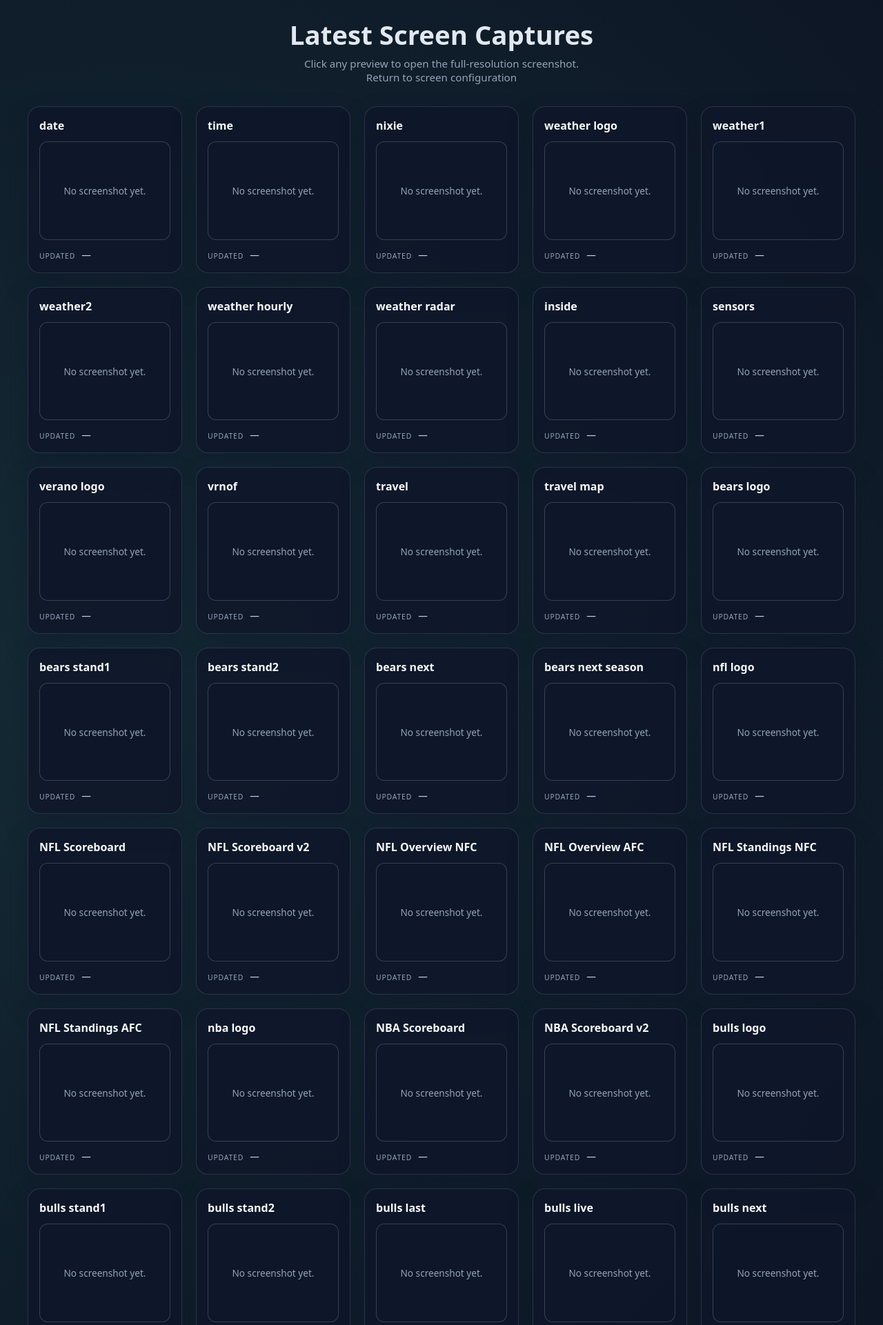
After one commit to mrjrask/desk_display_display_hat_mini, a Flask app: page /screenshots in a window 1280 px wide. The commit adds this page. Shown: the top 1921 px of the page at 69% size. Run offline with Flask 3, Linux system fonts and the light colour scheme.

Commit message:
Link screenshots and config pages

```diff
--- a/config_ui.py
+++ b/config_ui.py
@@ -4,10 +4,13 @@ from __future__ import annotations
 
 import json
 import os
+from datetime import datetime
+from pathlib import Path
 from typing import Any, Dict, Iterable, List, Optional, Tuple
 
-from flask import Flask, jsonify, render_template, request
+from flask import Flask, abort, jsonify, render_template, request, send_from_directory
 
+from paths import resolve_storage_paths
 from schedule import build_scheduler
 from screens_catalog import SCREEN_IDS
 
@@ -24,6 +27,7 @@ STYLE_CONFIG_PATH = os.environ.get(
 
 SCREEN_CONFIG_HOST = os.environ.get("SCREEN_CONFIG_HOST", "0.0.0.0")
 SCREEN_CONFIG_PORT = int(os.environ.get("SCREEN_CONFIG_PORT", "5002"))
+ALLOWED_SCREEN_EXTS = (".png", ".jpg", ".jpeg")
 
 app = Flask(__name__)
 
@@ -89,6 +93,46 @@ def _serialize_alt_screen(value: Any) -> str:
     if isinstance(value, str):
         return value
     return ""
+
+
+def _sanitize_filename_prefix(name: str) -> str:
+    """Return a filesystem-friendly filename prefix."""
+
+    safe = name.strip().replace("/", "-").replace("\\", "-")
+    safe = safe.replace(" ", "_")
+    safe = "".join(ch for ch in safe if ch.isalnum() or ch in ("_", "-"))
+    return safe or "screen"
+
+
+def _current_screenshot_dir() -> Path:
+    storage_paths = resolve_storage_paths()
+    return storage_paths.current_screenshot_dir
+
+
+def _format_timestamp(timestamp: float) -> str:
+    return datetime.fromtimestamp(timestamp).strftime("%Y-%m-%d %H:%M:%S")
+
+
+def _build_screenshot_entries() -> List[Dict[str, Optional[str]]]:
+    current_dir = _current_screenshot_dir()
+    entries: List[Dict[str, Optional[str]]] = []
+    for screen_id in SCREEN_IDS:
+        prefix = _sanitize_filename_prefix(screen_id)
+        filename = f"{prefix}.png"
+        path = current_dir / filename
+        entry: Dict[str, Optional[str]] = {
+            "id": screen_id,
+            "filename": None,
+            "timestamp": None,
+        }
+        if path.exists():
+            entry["filename"] = filename
+            try:
+                entry["timestamp"] = _format_timestamp(path.stat().st_mtime)
+            except OSError:
+                entry["timestamp"] = None
+        entries.append(entry)
+    return entries
 
 
 def _normalise_hex_color(value: str) -> Optional[str]:
@@ -280,6 +324,20 @@ def screen_config() -> str:
     )
 
 
+@app.get("/screenshots")
+def screen_screenshots() -> str:
+    entries = _build_screenshot_entries()
+    return render_template("screenshots.html", screens=entries)
+
+
+@app.get("/screenshots/current/<path:filename>")
+def screenshot_current(filename: str) -> Any:
+    if not filename.lower().endswith(ALLOWED_SCREEN_EXTS):
+        abort(404)
+    current_dir = _current_screenshot_dir()
+    return send_from_directory(str(current_dir), filename)
+
+
 @app.get("/api/screens")
 def get_screens() -> Any:
     config = _load_active_config()
--- a/templates/screen_config.html
+++ b/templates/screen_config.html
@@ -334,6 +334,7 @@
         <button class="btn" id="loadDefaultsBtn" type="button">Load defaults</button>
         <button class="btn" id="exportBtn" type="button">Export configuration</button>
         <button class="btn" id="importBtn" type="button">Import configuration</button>
+        <a class="btn-secondary" href="{{ url_for('screen_screenshots') }}">View screenshots</a>
       </div>
     </div>
     <div class="error" id="errorBox"></div>
--- /dev/null
+++ b/templates/screenshots.html
@@ -0,0 +1,130 @@
+<!doctype html>
+<html lang="en">
+<head>
+  <meta charset="utf-8">
+  <meta name="viewport" content="width=device-width, initial-scale=1">
+  <title>Screen Screenshots</title>
+  <style>
+    :root {
+      color-scheme: light dark;
+      font-family: system-ui, -apple-system, BlinkMacSystemFont, "Segoe UI", sans-serif;
+      background: #0b1120;
+      color: #e2e8f0;
+      --card-bg: rgba(15, 23, 42, 0.85);
+      --card-border: rgba(148, 163, 184, 0.2);
+    }
+    body {
+      margin: 0;
+      padding: 1.5rem;
+      min-height: 100vh;
+      background: radial-gradient(circle at 15% 20%, rgba(94, 234, 212, 0.12), transparent 45%), #0b1120;
+      box-sizing: border-box;
+    }
+    *,
+    *::before,
+    *::after {
+      box-sizing: inherit;
+    }
+    header {
+      text-align: center;
+      margin-bottom: 2rem;
+    }
+    h1 {
+      margin: 0 0 0.4rem;
+      font-size: clamp(1.8rem, 3vw, 2.6rem);
+    }
+    .subtitle {
+      color: #94a3b8;
+      margin: 0;
+      font-size: 0.95rem;
+    }
+    .grid {
+      display: grid;
+      gap: 1.25rem;
+      grid-template-columns: repeat(auto-fit, minmax(220px, 1fr));
+      max-width: 1200px;
+      margin: 0 auto;
+    }
+    .card {
+      background: var(--card-bg);
+      border: 1px solid var(--card-border);
+      border-radius: 18px;
+      padding: 1rem;
+      display: flex;
+      flex-direction: column;
+      gap: 0.75rem;
+      box-shadow: 0 18px 35px rgba(15, 23, 42, 0.45);
+    }
+    .card h2 {
+      font-size: 1rem;
+      margin: 0;
+      color: #f8fafc;
+    }
+    .preview {
+      width: 100%;
+      aspect-ratio: 4 / 3;
+      border-radius: 12px;
+      border: 1px solid rgba(148, 163, 184, 0.3);
+      background: rgba(15, 23, 42, 0.65);
+      display: flex;
+      align-items: center;
+      justify-content: center;
+      overflow: hidden;
+    }
+    .preview img {
+      width: 100%;
+      height: 100%;
+      object-fit: cover;
+      display: block;
+    }
+    .empty-state {
+      color: #94a3b8;
+      font-size: 0.85rem;
+      text-align: center;
+      padding: 1.25rem;
+    }
+    .timestamp {
+      font-size: 0.85rem;
+      color: #cbd5f5;
+    }
+    .timestamp span {
+      color: #94a3b8;
+      margin-right: 0.35rem;
+      text-transform: uppercase;
+      letter-spacing: 0.08em;
+      font-size: 0.65rem;
+    }
+    a {
+      color: inherit;
+      text-decoration: none;
+    }
+  </style>
+</head>
+<body>
+  <header>
+    <h1>Latest Screen Captures</h1>
+    <p class="subtitle">Click any preview to open the full-resolution screenshot.</p>
+    <p class="subtitle"><a href="{{ url_for('screen_config') }}">Return to screen configuration</a></p>
+  </header>
+  <section class="grid">
+    {% for screen in screens %}
+    <article class="card">
+      <h2>{{ screen.id }}</h2>
+      <div class="preview">
+        {% if screen.filename %}
+          <a href="{{ url_for('screenshot_current', filename=screen.filename) }}" target="_blank" rel="noopener">
+            <img src="{{ url_for('screenshot_current', filename=screen.filename) }}" alt="Screenshot for {{ screen.id }}">
+          </a>
+        {% else %}
+          <div class="empty-state">No screenshot yet.</div>
+        {% endif %}
+      </div>
+      <div class="timestamp">
+        <span>Updated</span>
+        {{ screen.timestamp if screen.timestamp else "—" }}
+      </div>
+    </article>
+    {% endfor %}
+  </section>
+</body>
+</html>
```
